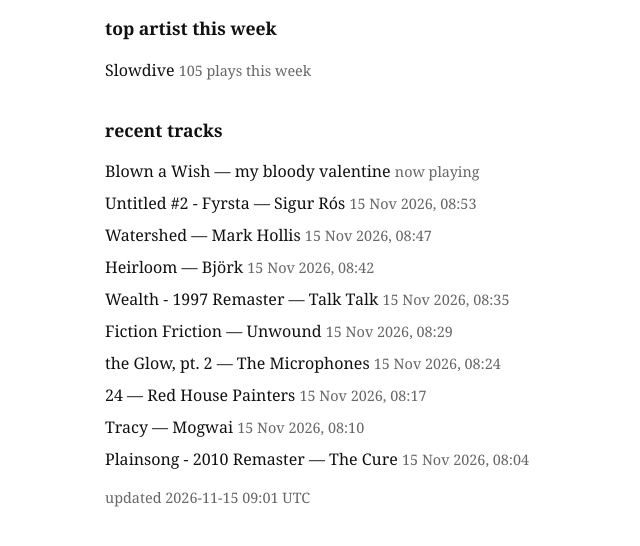
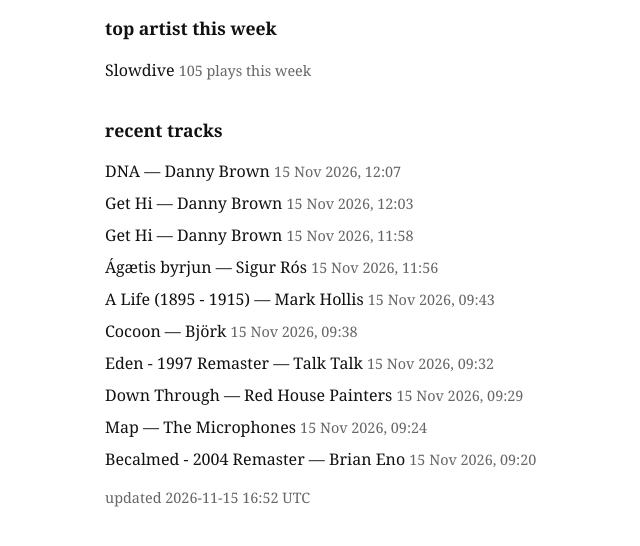
Before and after one commit to nathansimpson2007/blog, a plain HTML site: page music.html in a window 1280 px wide. Shown: the part 144-690 px from the top of the page, without its empty margins (215-855 px from the left). Drawn offline with Linux system fonts and the light colour scheme.

Commit message:
Update music page

```diff
--- a/music.html
+++ b/music.html
@@ -19,19 +19,19 @@
 <h2>recent tracks</h2>
 
 <ul>
-  <li>Blown a Wish — my bloody valentine <span class="date">now playing</span></li>
-  <li>Untitled #2 - Fyrsta — Sigur Rós <span class="date">15 Nov 2026, 08:53</span></li>
-  <li>Watershed — Mark Hollis <span class="date">15 Nov 2026, 08:47</span></li>
-  <li>Heirloom — Björk <span class="date">15 Nov 2026, 08:42</span></li>
-  <li>Wealth - 1997 Remaster — Talk Talk <span class="date">15 Nov 2026, 08:35</span></li>
-  <li>Fiction Friction — Unwound <span class="date">15 Nov 2026, 08:29</span></li>
-  <li>the Glow, pt. 2 — The Microphones <span class="date">15 Nov 2026, 08:24</span></li>
-  <li>24 — Red House Painters <span class="date">15 Nov 2026, 08:17</span></li>
-  <li>Tracy — Mogwai <span class="date">15 Nov 2026, 08:10</span></li>
-  <li>Plainsong - 2010 Remaster — The Cure <span class="date">15 Nov 2026, 08:04</span></li>
+  <li>DNA — Danny Brown <span class="date">15 Nov 2026, 12:07</span></li>
+  <li>Get Hi — Danny Brown <span class="date">15 Nov 2026, 12:03</span></li>
+  <li>Get Hi — Danny Brown <span class="date">15 Nov 2026, 11:58</span></li>
+  <li>Ágætis byrjun — Sigur Rós <span class="date">15 Nov 2026, 11:56</span></li>
+  <li>A Life (1895 - 1915) — Mark Hollis <span class="date">15 Nov 2026, 09:43</span></li>
+  <li>Cocoon — Björk <span class="date">15 Nov 2026, 09:38</span></li>
+  <li>Eden - 1997 Remaster — Talk Talk <span class="date">15 Nov 2026, 09:32</span></li>
+  <li>Down Through — Red House Painters <span class="date">15 Nov 2026, 09:29</span></li>
+  <li>Map — The Microphones <span class="date">15 Nov 2026, 09:24</span></li>
+  <li>Becalmed - 2004 Remaster — Brian Eno <span class="date">15 Nov 2026, 09:20</span></li>
 </ul>
 
-<p class="date">updated 2026-11-15 09:01 UTC</p>
+<p class="date">updated 2026-11-15 16:52 UTC</p>
 
 </body>
 </html>
```
